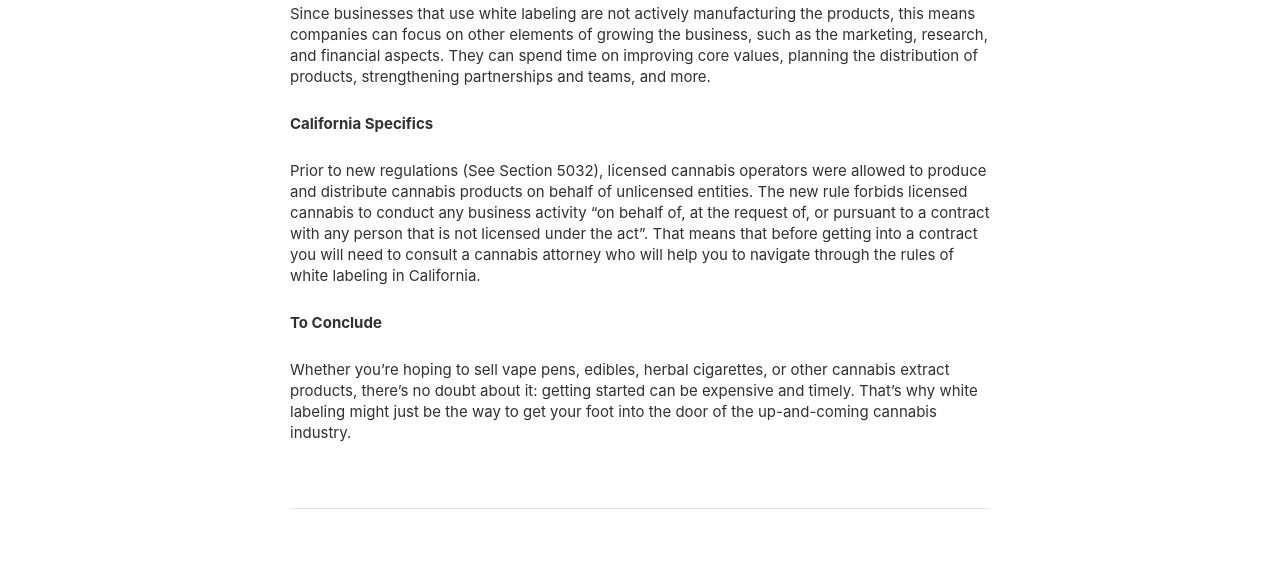
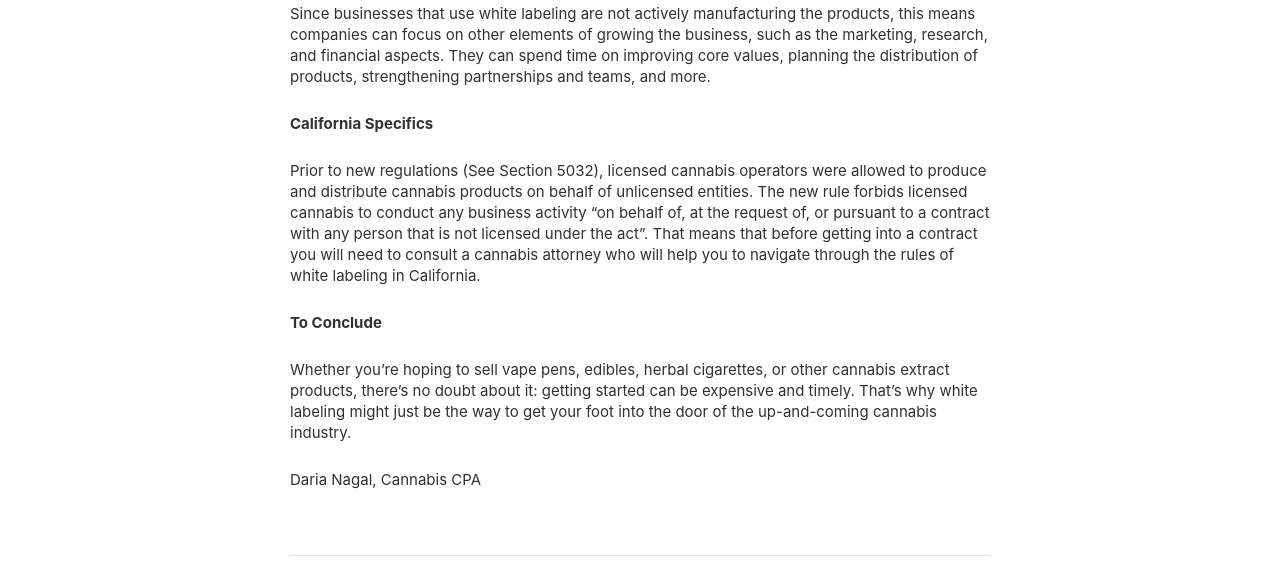
Before and after one commit to darena67/rvtaxgroup, a Gatsby site: page /blog/white-labeling-in-the-cannabis-industry/ in a window 1280 px wide. Shown: the part 1926-2513 px from the top of the page. Built offline with nearby package versions, Linux system fonts and the light colour scheme; Gatsby itself is replaced by a stand-in of ours.

Commit message:
Update Blog “white-labeling-in-the-cannabis-industry”

```diff
--- a/content/blog/white-labeling-in-the-cannabis-industry.md
+++ b/content/blog/white-labeling-in-the-cannabis-industry.md
@@ -42,3 +42,7 @@ Prior to new regulations (See Section 5032), licensed cannabis operators were al
 **To Conclude**
 
 Whether you’re hoping to sell vape pens, edibles, herbal cigarettes, or other cannabis extract products, there’s no doubt about it: getting started can be expensive and timely. That’s why white labeling might just be the way to get your foot into the door of the up-and-coming cannabis industry.
+
+
+
+Daria Nagal, Cannabis CPA
```
